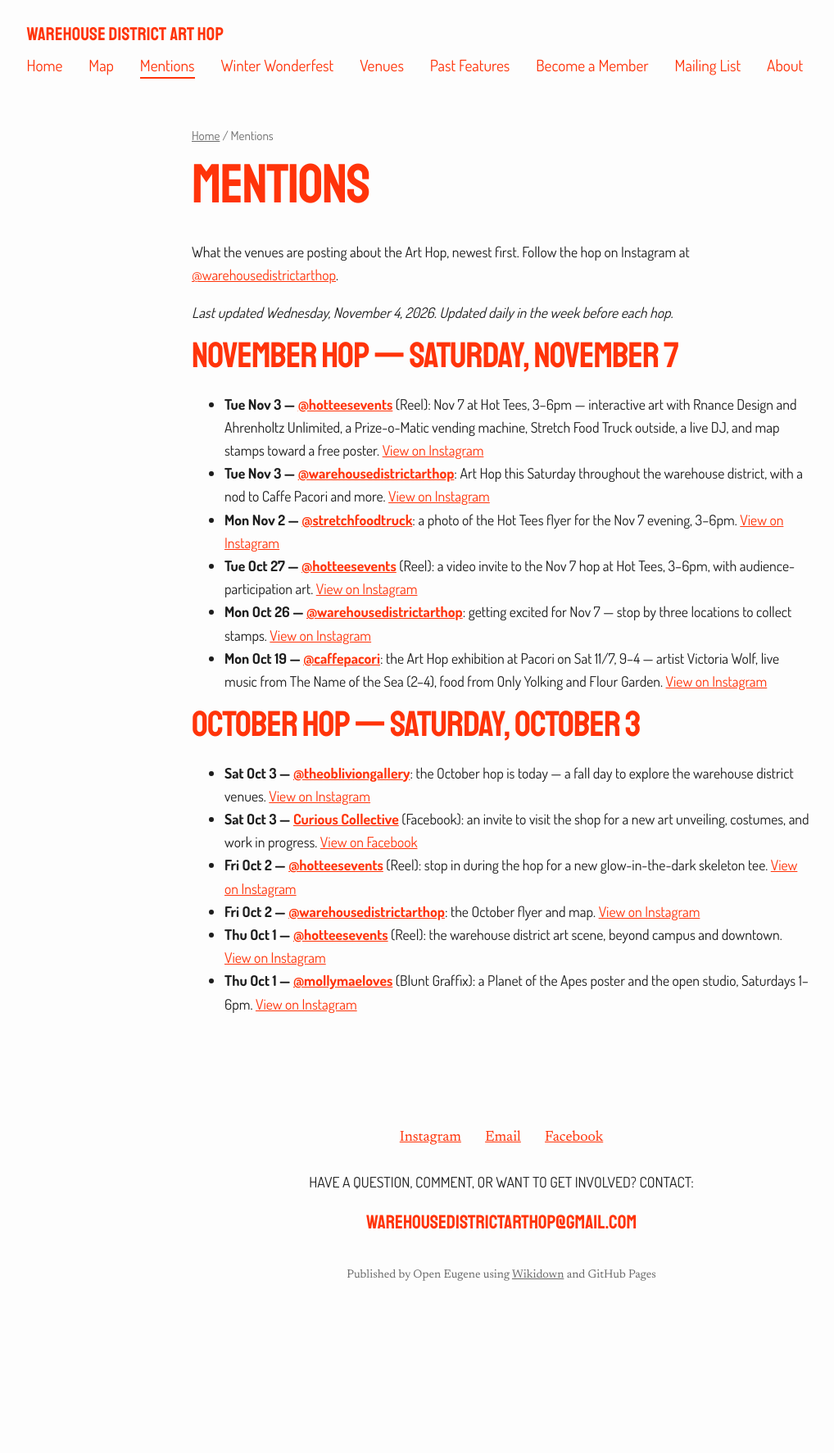
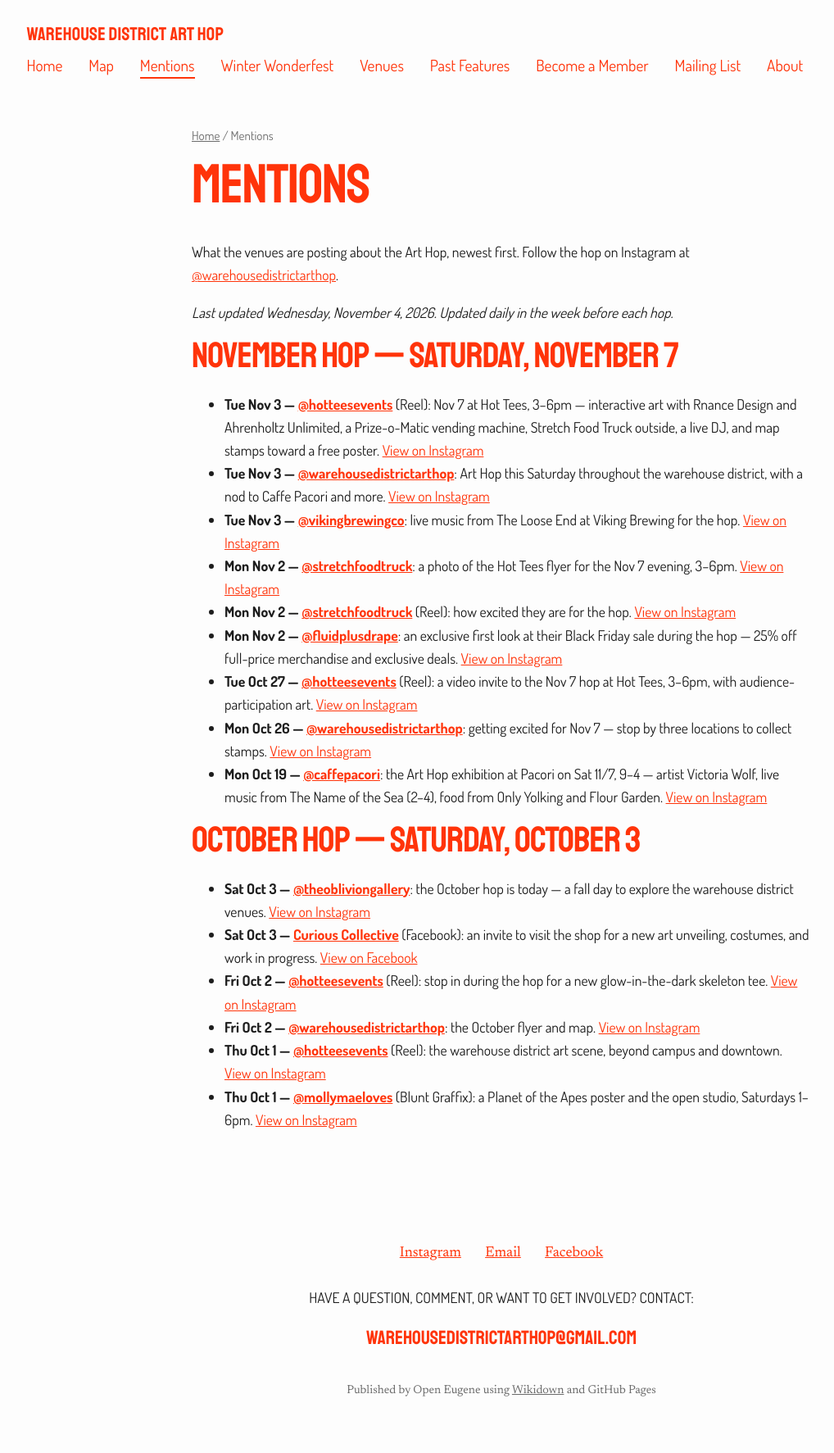
Before and after one commit to OpenEugene/art-hop, a Jekyll site: the page built from docs/Mentions.md, in a window 1280 px wide. Shown: the whole page at 82% size, without its empty margins (28-1046 px from the left). Built offline with Jekyll 4.4.1, drawn with Linux system fonts in a browser that asks for light colours; our own code applies the rules of GitHub Pages for plain Markdown files; before the commit the page ends 1632 px from its top, so only the background shows below that.

Commit message:
Mentions: add Viking Brewing, Fluid + Drape, Stretch reel (Nov 2-3)
Three new mentions from the morning scan, verified against the posts
themselves. Note: the scan's 6-8pm time for the Viking set is not in the
post's caption, so it is not repeated here.

```diff
--- a/docs/Mentions.md
+++ b/docs/Mentions.md
@@ -10,7 +10,10 @@
 
 - **Tue Nov 3 — [@hotteesevents](https://www.instagram.com/hotteesevents/)** (Reel): Nov 7 at Hot Tees, 3–6pm — interactive art with Rnance Design and Ahrenholtz Unlimited, a Prize-o-Matic vending machine, Stretch Food Truck outside, a live DJ, and map stamps toward a free poster. [View on Instagram](https://www.instagram.com/reel/DfTJSB6T-AM/)
 - **Tue Nov 3 — [@warehousedistrictarthop](https://www.instagram.com/warehousedistrictarthop/)**: Art Hop this Saturday throughout the warehouse district, with a nod to Caffe Pacori and more. [View on Instagram](https://www.instagram.com/p/DfTBXxKPWFt/)
+- **Tue Nov 3 — [@vikingbrewingco](https://www.instagram.com/vikingbrewingco/)**: live music from The Loose End at Viking Brewing for the hop. [View on Instagram](https://www.instagram.com/p/DfSgJlgv2gh/)
 - **Mon Nov 2 — [@stretchfoodtruck](https://www.instagram.com/stretchfoodtruck/)**: a photo of the Hot Tees flyer for the Nov 7 evening, 3–6pm. [View on Instagram](https://www.instagram.com/p/DfQUcSQyx4j/)
+- **Mon Nov 2 — [@stretchfoodtruck](https://www.instagram.com/stretchfoodtruck/)** (Reel): how excited they are for the hop. [View on Instagram](https://www.instagram.com/reel/DfQOwuKSoxO/)
+- **Mon Nov 2 — [@fluidplusdrape](https://www.instagram.com/fluidplusdrape/)**: an exclusive first look at their Black Friday sale during the hop — 25% off full-price merchandise and exclusive deals. [View on Instagram](https://www.instagram.com/p/DfP-KMvAWAT/)
 - **Tue Oct 27 — [@hotteesevents](https://www.instagram.com/hotteesevents/)** (Reel): a video invite to the Nov 7 hop at Hot Tees, 3–6pm, with audience-participation art. [View on Instagram](https://www.instagram.com/reel/DfBFK1Qv_bQ/)
 - **Mon Oct 26 — [@warehousedistrictarthop](https://www.instagram.com/warehousedistrictarthop/)**: getting excited for Nov 7 — stop by three locations to collect stamps. [View on Instagram](https://www.instagram.com/p/De-3D4LgpeB/)
 - **Mon Oct 19 — [@caffepacori](https://www.instagram.com/caffepacori/)**: the Art Hop exhibition at Pacori on Sat 11/7, 9–4 — artist Victoria Wolf, live music from The Name of the Sea (2–4), food from Only Yolking and Flour Garden. [View on Instagram](https://www.instagram.com/p/Der7uUOtW71/)
```
